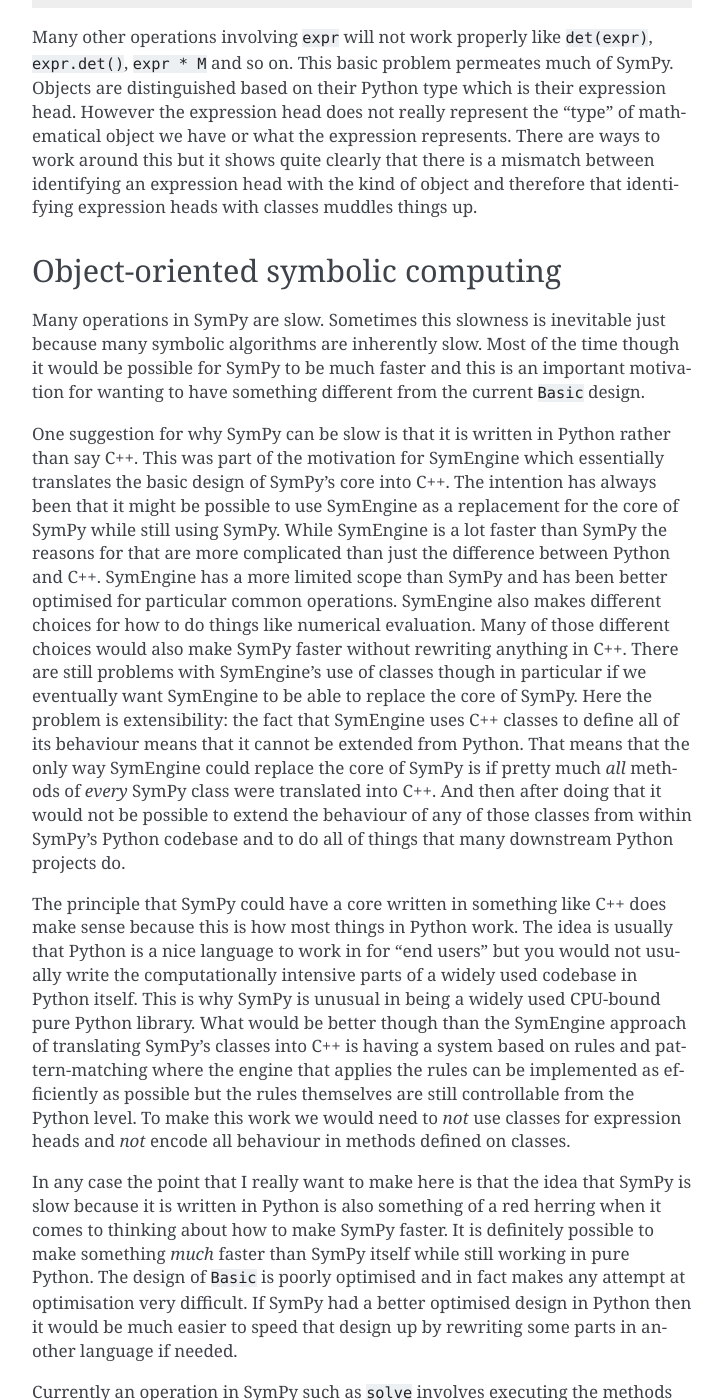
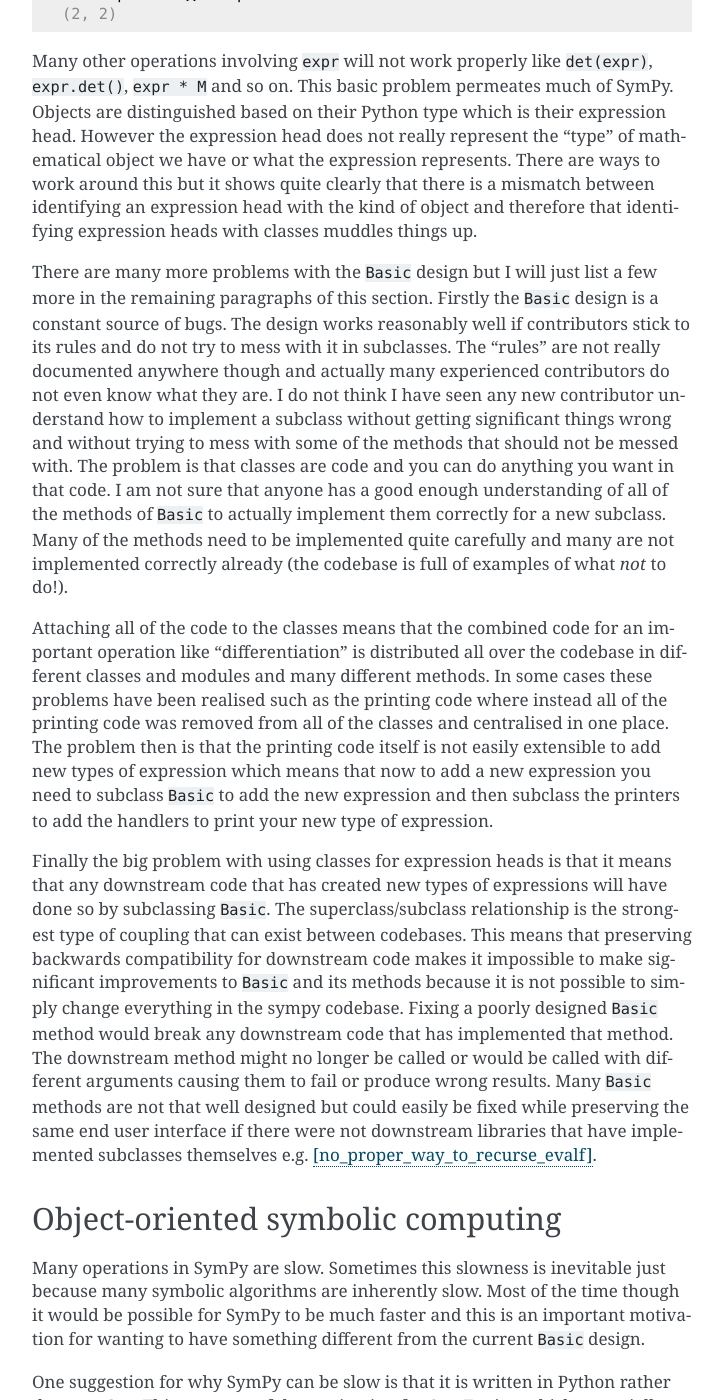
Before and after one commit to oscarbenjamin/blog, a Sphinx documentation site: the page built from source/wip/data-structures-1/index.rst, in a window 1280 px wide and 1400 px high, scrolled down 6660 px. Shown: the whole window, without its empty margins (388-1111 px from the left). Built offline with Sphinx 7.4.7, drawn with Linux system fonts in a browser that asks for light colours; some of the changed text lies outside the part shown.

Commit message:
Add more arguments about Basic

```diff
--- a/source/wip/data-structures-1/index.rst
+++ b/source/wip/data-structures-1/index.rst
@@ -248,8 +248,10 @@
     Out[12]:= Derivative[1][f][Power[y, 2]]
 
 In SymPy we just cannot represent the object ``Derivative[1][f]`` because it
-requires ``f`` to be an expression but instead ``f`` needs to be a head.
-Instead we have awkward workarounds using ``Subs``:
+requires ``f`` to be an expression but if ``f(x)`` is an expression then ``f``
+is a head. The fact that heads are classes and expressions are instances means
+that a head cannot be an expression. Instead we have awkward workarounds using
+things like ``Subs``:
 
 .. doctest::
 
@@ -286,7 +288,11 @@
 class itself would not behave in the way that people would expect of a symbol
 and so it needs to have a metaclass to pretend that it is like a symbolic
 expression even though it cannot be one. The problem is that ``f`` is a
-*subclass* of ``Basic`` rather than an *instance* of ``Basic``. To make ``f`` seem like an expression (even though it is not) ``Function`` has to be a metaclass but that leads to other problems. There is a long-standing SymPy issue about fixing it so that functions are actually expressions in their own right [sympy_issue_functions_objects]_.
+*subclass* of ``Basic`` rather than an *instance* of ``Basic``. To make ``f``
+seem like an expression (even though it is not) ``Function`` has to be a
+*metaclass* but that leads to other problems. There is a long-standing SymPy
+issue about fixing it so that functions are actually expressions in their own
+right [sympy_issue_functions_objects]_.
 
 Another problem with using classes for expression heads is that the expression
 head does not necessarily represent the type of object that we have. As an
@@ -339,6 +345,46 @@
 object and therefore that identifying expression heads with classes muddles
 things up.
 
+There are many more problems with the ``Basic`` design but I will just list a
+few more in the remaining paragraphs of this section. Firstly the ``Basic``
+design is a constant source of bugs. The design works reasonably well if
+contributors stick to its rules and do not try to mess with it in subclasses.
+The "rules" are not really documented anywhere though and actually many
+experienced contributors do not even know what they are. I do not think I have
+seen any new contributor understand how to implement a subclass without getting
+significant things wrong and without trying to mess with some of the methods
+that should not be messed with. The problem is that classes are code and you
+can do anything you want in that code. I am not sure that anyone has a good
+enough understanding of all of the methods of ``Basic`` to actually implement
+them correctly for a new subclass. Many of the methods need to be implemented
+quite carefully and many are not implemented correctly already (the codebase is
+full of examples of what *not* to do!).
+
+Attaching all of the code to the classes means that the combined code for an
+important operation like "differentiation" is distributed all over the codebase
+in different classes and modules and many different methods. In some cases
+these problems have been realised such as the printing code where instead all
+of the printing code was removed from all of the classes and centralised in one
+place. The problem then is that the printing code itself is not easily
+extensible to add new types of expression which means that now to add a new
+expression you need to subclass ``Basic`` to add the new expression and then
+subclass the printers to add the handlers to print your new type of expression.
+
+Finally the big problem with using classes for expression heads is that it
+means that any downstream code that has created new types of expressions will
+have done so by subclassing ``Basic``. The superclass/subclass relationship is
+the strongest type of coupling that can exist between codebases. This means
+that preserving backwards compatibility for downstream code makes it impossible
+to make significant improvements to ``Basic`` and its methods because it is not
+possible to simply change everything in the sympy codebase. Fixing a poorly
+designed ``Basic`` method would break any downstream code that has implemented
+that method. The downstream method might no longer be called or would be called
+with different arguments causing them to fail or produce wrong results. Many
+``Basic`` methods are not that well designed but could easily be fixed while
+preserving the same end user interface if there were not downstream libraries
+that have implemented subclasses themselves e.g.
+[no_proper_way_to_recurse_evalf]_.
+
 
 Object-oriented symbolic computing
 ----------------------------------
@@ -366,7 +412,7 @@
 Python. That means that the only way SymEngine could replace the core of SymPy
 is if pretty much *all* methods of *every* SymPy class were translated into
 C++. And then after doing that it would not be possible to extend the behaviour
-of any of those classes from within SymPy's Python codebase and to do all of
+of any of those classes from within SymPy's Python codebase or to do all of
 things that many downstream Python projects do.
 
 The principle that SymPy could have a core written in something like C++
@@ -533,3 +579,4 @@
 ----------
 
 .. [sympy_issue_functions_objects] https://github.com/sympy/sympy/issues/4787
+.. [no_proper_way_to_recurse_evalf] https://github.com/sympy/sympy/issues/20479
```
Also changed, not shown: other parts of source/wip/data-structures-1/index.rst (+2 -2 lines).
